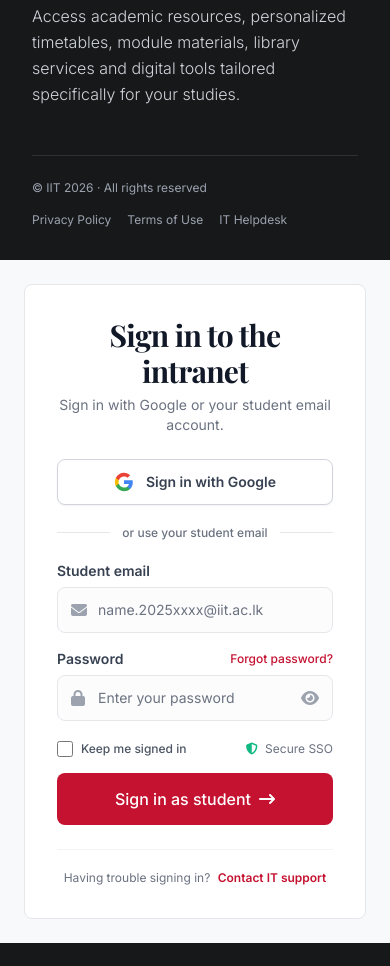
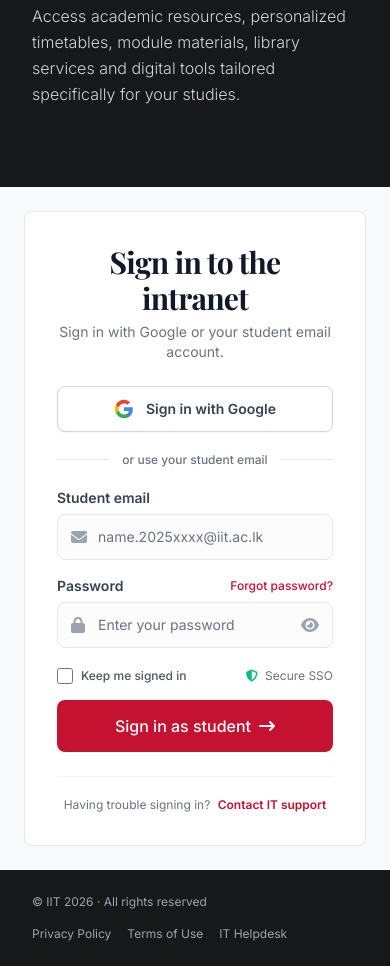
Before and after one commit to VidulHimalya-GIT/IIT-Intranet, a plain HTML site: page iit_intranet_portal.html in a window 390 px wide. Shown: the part 294-1260 px from the top of the page. Before the commit the page ends 1237 px from the top, so only its background shows below. Drawn offline with nearby package versions, Linux system fonts and the light colour scheme; a web font is replaced by a local one.

Commit message:
Keep sign-in footer at the bottom on phones

```diff
--- a/iit_intranet_portal.html
+++ b/iit_intranet_portal.html
@@ -49,8 +49,8 @@
                 </p>
             </div>
 
-            <!-- Footer Copyright -->
-            <div class="relative z-10 text-xs text-gray-400 flex flex-col sm:flex-row justify-between items-start sm:items-center gap-4 pt-6 border-t border-white/10">
+            <!-- Footer Copyright (desktop; phones get the copy at the bottom of the page) -->
+            <div class="relative z-10 text-xs text-gray-400 hidden lg:flex flex-col sm:flex-row justify-between items-start sm:items-center gap-4 pt-6 border-t border-white/10">
                 <span>© IIT 2026 · All rights reserved</span>
                 <div class="flex gap-4">
                     <a href="#" onclick="openModal('privacyModal')" class="hover:text-white transition-colors">Privacy Policy</a>
@@ -148,6 +148,16 @@
                 </div>
             </div>
         </div>
+
+        <!-- Footer Copyright (phones: always the last thing on the page) -->
+        <footer class="lg:hidden bg-[#16181A] text-xs text-gray-400 flex flex-col sm:flex-row justify-between items-start sm:items-center gap-4 px-8 sm:px-12 py-6">
+            <span>© IIT 2026 · All rights reserved</span>
+            <div class="flex gap-4">
+                <a href="#" onclick="openModal('privacyModal')" class="hover:text-white transition-colors">Privacy Policy</a>
+                <a href="#" onclick="openModal('termsModal')" class="hover:text-white transition-colors">Terms of Use</a>
+                <a href="#" onclick="openModal('supportModal')" class="hover:text-white transition-colors">IT Helpdesk</a>
+            </div>
+        </footer>
     </div>
 
     <!-- MODALS -->
```
Also changed, not shown: portal.css.
